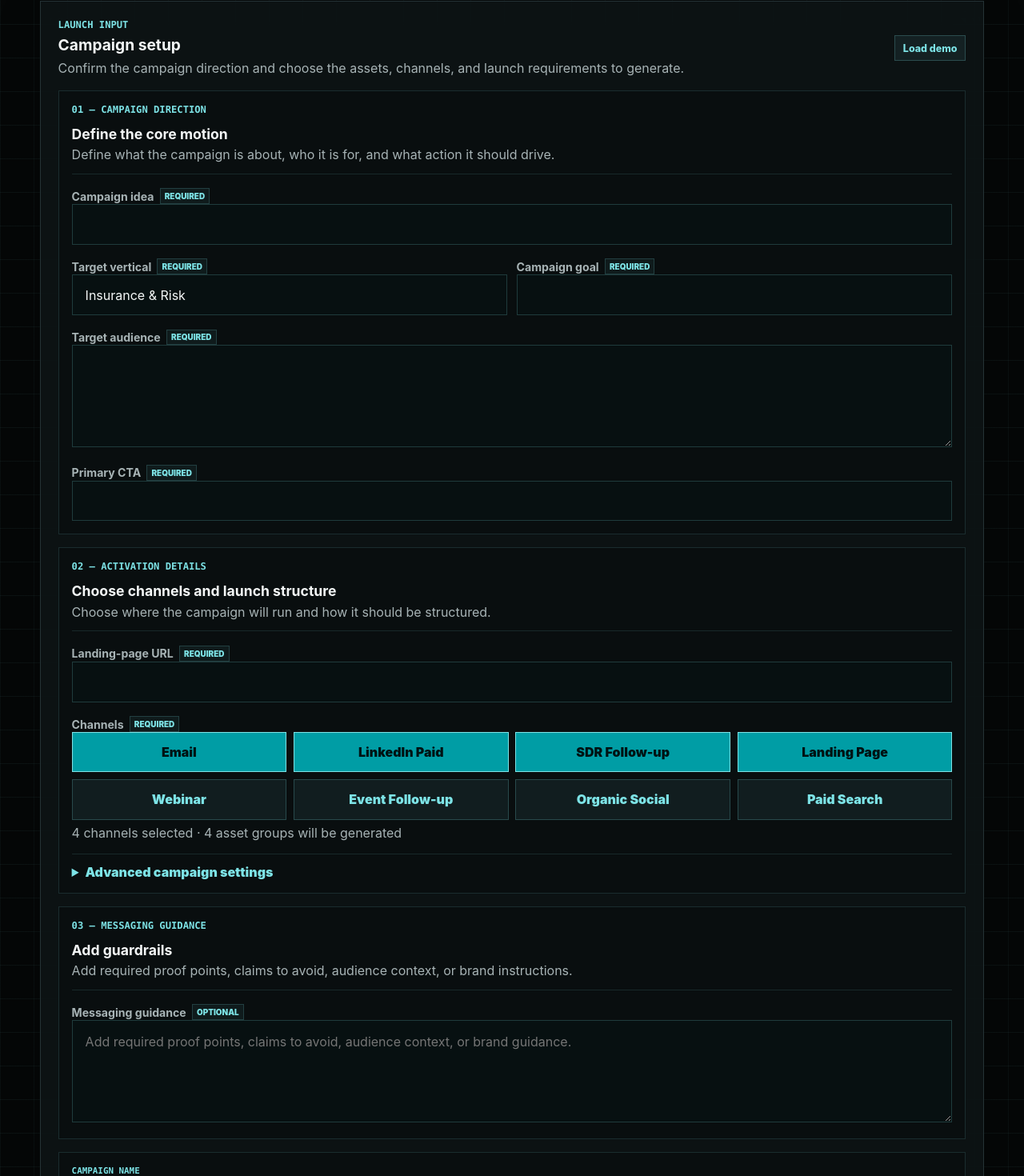
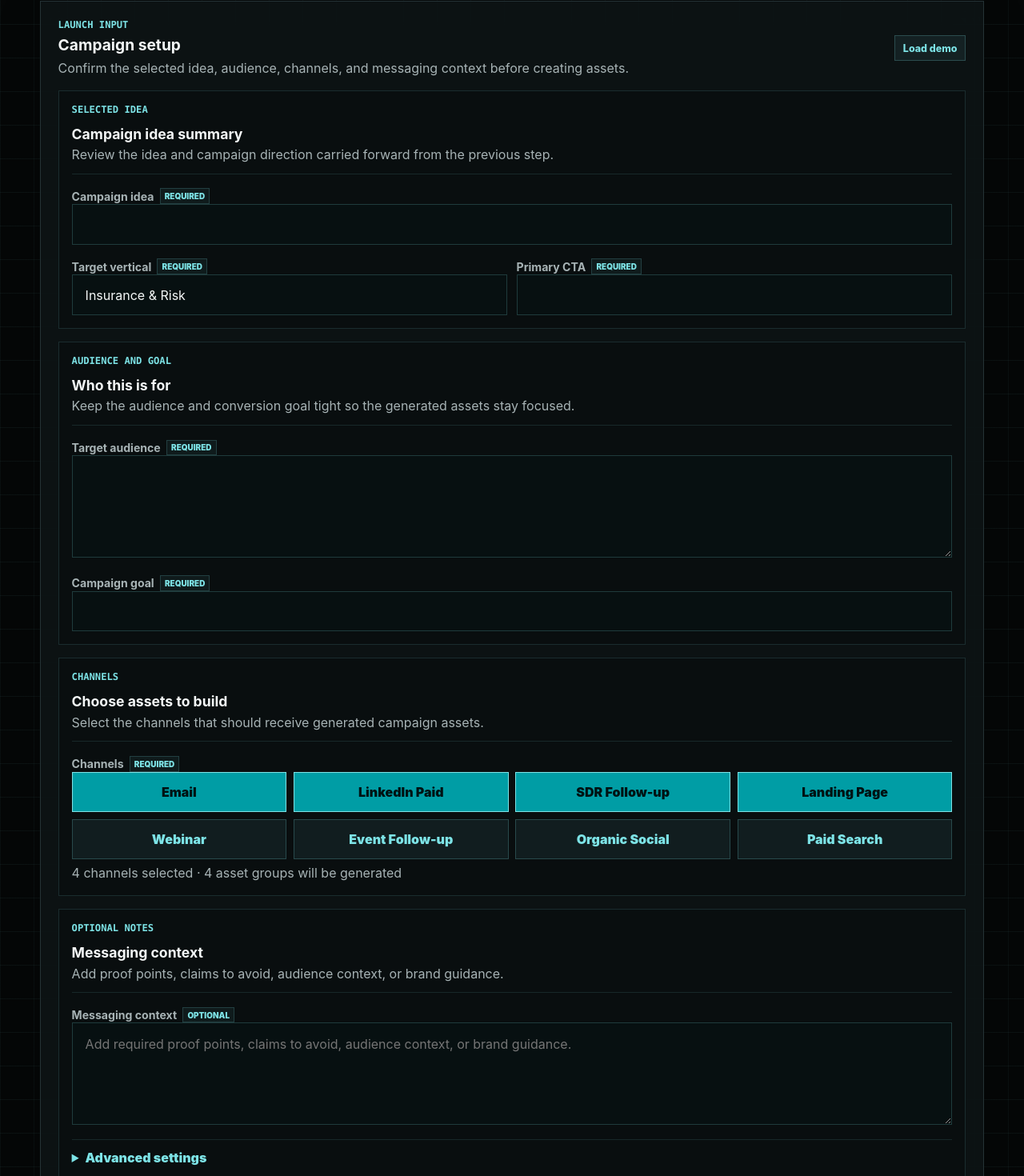
Before and after one commit to akankshalksingh/planet-campaign-brief-agent, a Next.js app: page /campaign-builder in a window 1280 px wide. Shown: the part 600-2070 px from the top of the page at 80% size. Built offline with nearby package versions, Linux system fonts and the light colour scheme.

Commit message:
Simplify builder and persist selected idea

```diff
--- a/app/campaign-builder/page.tsx
+++ b/app/campaign-builder/page.tsx
@@ -1,7 +1,7 @@
 "use client";
 
 import Link from "next/link";
-import { FormEvent, useMemo, useState } from "react";
+import { FormEvent, useEffect, useMemo, useState } from "react";
 import { OrbitField } from "@/app/components/OrbitField";
 import {
   AssetHandoff,
@@ -22,6 +22,10 @@ type SourceContext = {
   meta: string;
   sourceLabel: string;
 } | null;
+type StoredBuilderSelection = {
+  input?: CampaignBuilderInput;
+  source?: Exclude<SourceContext, null>;
+};
 type AssetKey = "email" | "linkedin" | "sdr" | "landing_page";
 type RegenKey = AssetKey | "summary";
 type HandoffMessage = Partial<Record<AssetKey | "draft", string>>;
@@ -67,6 +71,17 @@ const emptyInput: BuilderForm = {
   notes: ""
 };
 
+const selectedBuilderInputKey = "planet:selectedCampaignBuilderInput";
+
+function defaultLandingPageUrl(vertical: string) {
+  if (vertical.includes("Agriculture")) return "https://www.planet.com/solutions/agriculture";
+  if (vertical.includes("Maritime")) return "https://www.planet.com/solutions/maritime";
+  if (vertical.includes("Defense")) return "https://www.planet.com/solutions/defense-and-intelligence";
+  if (vertical.includes("Government")) return "https://www.planet.com/solutions/government";
+  if (vertical.includes("Climate") || vertical.includes("Insurance")) return "https://www.planet.com/solutions/climate-risk";
+  return "https://www.planet.com/solutions";
+}
+
 function regionCode(region: string) {
   const normalized = region.trim().toLowerCase();
   if (!normalized) return "GLOBAL";
@@ -96,10 +111,24 @@ function buildCampaignName(region: string, campaignIdea: string, year = currentY
 }
 
 function toBuilderForm(input: CampaignBuilderInput): BuilderForm {
+  const landingPageUrl = input.landingPageUrl?.trim() || defaultLandingPageUrl(input.targetVertical);
   return {
     ...input,
+    landingPageUrl,
     campaignName: input.campaignName?.trim() || buildCampaignName(input.region || "North America", input.campaignIdea)
   };
+}
+
+function readStoredBuilderSelection(): StoredBuilderSelection | null {
+  try {
+    const stored = window.sessionStorage.getItem(selectedBuilderInputKey);
+    if (!stored) return null;
+    const parsed = JSON.parse(stored) as StoredBuilderSelection;
+    if (!parsed.input?.campaignIdea) return null;
+    return parsed;
+  } catch {
+    return null;
+  }
 }
 
 function parseInitialState(): { form: BuilderForm; source: SourceContext } {
@@ -108,6 +137,7 @@ function parseInitialState(): { form: BuilderForm; source: SourceContext } {
   const params = new URLSearchParams(window.location.search);
   const signal = getSignalById(params.get("signal") ?? "");
   const idea = signal ? getSignalIdea(signal, params.get("idea") ?? undefined) : null;
+  const storedSelection = readStoredBuilderSelection();
   const hasPrefill =
     signal ||
     params.has("campaignIdea") ||
@@ -115,7 +145,7 @@ function parseInitialState(): { form: BuilderForm; source: SourceContext } {
     params.has("targetAudience") ||
     params.has("campaignGoal") ||
     params.has("primaryCTA");
-  const initialForm = signal ? buildCampaignInputFromSignal(signal, idea?.id) : emptyInput;
+  const initialForm = signal ? buildCampaignInputFromSignal(signal, idea?.id) : storedSelection?.input ?? emptyInput;
   const editedChannels = params.get("channels")
     ?.split(",")
     .map((channel) => channel.trim())
@@ -123,7 +153,7 @@ function parseInitialState(): { form: BuilderForm; source: SourceContext } {
       CAMPAIGN_BUILDER_CHANNELS.includes(channel as CampaignBuilderChannel)
     );
 
-  const form = hasPrefill ? toBuilderForm({
+  const mergedInput = {
     ...initialForm,
     campaignIdea: params.get("campaignIdea") || initialForm.campaignIdea,
     targetVertical: params.get("targetVertical") || initialForm.targetVertical,
@@ -131,8 +161,11 @@ function parseInitialState(): { form: BuilderForm; source: SourceContext } {
     campaignGoal: params.get("campaignGoal") || initialForm.campaignGoal,
     primaryCTA: params.get("primaryCTA") || initialForm.primaryCTA,
     channels: editedChannels?.length ? editedChannels : initialForm.channels,
-    landingPageUrl: params.get("landingPageUrl") || initialForm.landingPageUrl,
     notes: params.get("notes") || initialForm.notes
+  };
+  const form = hasPrefill || storedSelection?.input ? toBuilderForm({
+    ...mergedInput,
+    landingPageUrl: params.get("landingPageUrl") || initialForm.landingPageUrl || defaultLandingPageUrl(mergedInput.targetVertical)
   }) : emptyInput;
 
   const source = signal
@@ -147,7 +180,9 @@ function parseInitialState(): { form: BuilderForm; source: SourceContext } {
           meta: `${form.targetVertical} · ${form.salesMotion} · ${form.lifecycleStage}`,
           sourceLabel: params.has("targetAudience") ? "Pre-filled from Account" : "Pre-filled from Ideas"
         }
-      : null;
+      : storedSelection?.source
+        ? storedSelection.source
+        : null;
 
   return { form, source };
 }
@@ -1019,6 +1054,21 @@ export default function CampaignBuilderPage() {
   const generationSummary = `This will generate campaign assets, owner handoffs, draft destinations, and a clear next action for each selected channel.`;
   const prefilledLabel = sourceContext?.sourceLabel;
 
+  useEffect(() => {
+    if (!form.campaignIdea.trim()) return;
+    window.sessionStorage.setItem(
+      selectedBuilderInputKey,
+      JSON.stringify({
+        input: form,
+        source: sourceContext ?? {
+          title: form.campaignIdea,
+          meta: `${form.targetVertical || "Campaign"} · ${form.salesMotion} · ${form.lifecycleStage}`,
+          sourceLabel: "Saved campaign setup"
+        }
+      })
+    );
+  }, [form, sourceContext]);
+
   function updateField(key: keyof BuilderForm, value: string) {
     setForm((current) => {
       const next = { ...current, [key]: value };
@@ -1152,7 +1202,7 @@ export default function CampaignBuilderPage() {
             <div>
               <p className="eyebrow">Launch input</p>
               <strong>Campaign setup</strong>
-              <p>Confirm the campaign direction and choose the assets, channels, and launch requirements to generate.</p>
+              <p>Confirm the selected idea, audience, channels, and messaging context before creating assets.</p>
             </div>
             <button type="button" className="copyButton" onClick={loadDemo}>Load demo</button>
           </div>
@@ -1172,9 +1222,9 @@ export default function CampaignBuilderPage() {
 
           <section className="builderSetupSection">
             <div className="setupSectionIntro">
-              <p className="eyebrow">01 — Campaign direction</p>
-              <h2>Define the core motion</h2>
-              <p>Define what the campaign is about, who it is for, and what action it should drive.</p>
+              <p className="eyebrow">Selected idea</p>
+              <h2>Campaign idea summary</h2>
+              <p>Review the idea and campaign direction carried forward from the previous step.</p>
             </div>
 
             <div>
@@ -1193,10 +1243,18 @@ export default function CampaignBuilderPage() {
                 <FieldError message={fieldErrors.targetVertical} />
               </div>
               <div>
-                <FieldLabel required>Campaign goal</FieldLabel>
-                <input id="campaignGoal" value={form.campaignGoal} onChange={(event) => updateField("campaignGoal", event.target.value)} />
-                <FieldError message={fieldErrors.campaignGoal} />
+                <FieldLabel required>Primary CTA</FieldLabel>
+                <input id="primaryCTA" value={form.primaryCTA} onChange={(event) => updateField("primaryCTA", event.target.value)} />
+                <FieldError message={fieldErrors.primaryCTA} />
               </div>
+            </div>
+          </section>
+
+          <section className="builderSetupSection">
+            <div className="setupSectionIntro">
+              <p className="eyebrow">Audience and goal</p>
+              <h2>Who this is for</h2>
+              <p>Keep the audience and conversion goal tight so the generated assets stay focused.</p>
             </div>
 
             <div>
@@ -1206,23 +1264,17 @@ export default function CampaignBuilderPage() {
             </div>
 
             <div>
-              <FieldLabel required>Primary CTA</FieldLabel>
-              <input id="primaryCTA" value={form.primaryCTA} onChange={(event) => updateField("primaryCTA", event.target.value)} />
-              <FieldError message={fieldErrors.primaryCTA} />
+              <FieldLabel required>Campaign goal</FieldLabel>
+              <input id="campaignGoal" value={form.campaignGoal} onChange={(event) => updateField("campaignGoal", event.target.value)} />
+              <FieldError message={fieldErrors.campaignGoal} />
             </div>
           </section>
 
           <section className="builderSetupSection">
             <div className="setupSectionIntro">
-              <p className="eyebrow">02 — Activation details</p>
-              <h2>Choose channels and launch structure</h2>
-              <p>Choose where the campaign will run and how it should be structured.</p>
-            </div>
-
-            <div>
-              <FieldLabel required>Landing-page URL</FieldLabel>
-              <input id="landingPageUrl" value={form.landingPageUrl} onChange={(event) => updateField("landingPageUrl", event.target.value)} />
-              <FieldError message={fieldErrors.landingPageUrl} />
+              <p className="eyebrow">Channels</p>
+              <h2>Choose assets to build</h2>
+              <p>Select the channels that should receive generated campaign assets.</p>
             </div>
 
             <div>
@@ -1237,10 +1289,35 @@ export default function CampaignBuilderPage() {
               <p className="builderSummaryLine">{channelSummary}</p>
               <FieldError message={fieldErrors.channels} />
             </div>
+          </section>
+
+          <section className="builderSetupSection">
+            <div className="setupSectionIntro">
+              <p className="eyebrow">Optional notes</p>
+              <h2>Messaging context</h2>
+              <p>Add proof points, claims to avoid, audience context, or brand guidance.</p>
+            </div>
+            <div>
+              <FieldLabel optional>Messaging context</FieldLabel>
+              <textarea id="notes" className="guidanceTextarea" value={form.notes} onChange={(event) => updateField("notes", event.target.value)} placeholder="Add required proof points, claims to avoid, audience context, or brand guidance." />
+            </div>
 
             <details className="advancedSettings">
-              <summary>Advanced campaign settings</summary>
+              <summary>Advanced settings</summary>
               <div className="formTwoCol">
+                <div>
+                  <FieldLabel required>Landing-page URL</FieldLabel>
+                  <input id="landingPageUrl" value={form.landingPageUrl} onChange={(event) => updateField("landingPageUrl", event.target.value)} />
+                  <FieldError message={fieldErrors.landingPageUrl} />
+                </div>
+                <div>
+                  <FieldLabel optional>Campaign name</FieldLabel>
+                  <input value={form.campaignName} onChange={(event) => {
+                    setCampaignNameEdited(true);
+                    updateField("campaignName", event.target.value);
+                  }} />
+                  <p className="builderSummaryLine">Generated from region, campaign idea, and year.</p>
+                </div>
                 <div>
                   <FieldLabel optional>Lifecycle stage</FieldLabel>
                   <select id="lifecycleStage" value={form.lifecycleStage} onChange={(event) => updateField("lifecycleStage", event.target.value)}>
@@ -1262,32 +1339,9 @@ export default function CampaignBuilderPage() {
                   <input id="campaignOwner" value={form.campaignOwner} onChange={(event) => updateField("campaignOwner", event.target.value)} />
                 </div>
               </div>
+              <button type="button" className="copyButton advancedRecalculate" onClick={recalculateName}>Recalculate campaign name</button>
             </details>
           </section>
-
-          <section className="builderSetupSection">
-            <div className="setupSectionIntro">
-              <p className="eyebrow">03 — Messaging guidance</p>
-              <h2>Add guardrails</h2>
-              <p>Add required proof points, claims to avoid, audience context, or brand instructions.</p>
-            </div>
-            <div>
-              <FieldLabel optional>Messaging guidance</FieldLabel>
-              <textarea id="notes" className="guidanceTextarea" value={form.notes} onChange={(event) => updateField("notes", event.target.value)} placeholder="Add required proof points, claims to avoid, audience context, or brand guidance." />
-            </div>
-          </section>
-
-          <div className="campaignNamePreview">
-            <div>
-              <span>Campaign name</span>
-              <input value={form.campaignName} onChange={(event) => {
-                setCampaignNameEdited(true);
-                updateField("campaignName", event.target.value);
-              }} />
-              <p>Generated from region, campaign idea, and year. Uses underscores for Salesforce, Marketo, and UTMs.</p>
-            </div>
-            <button type="button" className="copyButton" onClick={recalculateName}>Recalculate name</button>
-          </div>
 
           <div className="generationSummary">
             <p>{generationSummary}</p>
@@ -1295,7 +1349,7 @@ export default function CampaignBuilderPage() {
 
           <div className="builderPrimaryActions">
             <button className="primarySubmit" type="submit" disabled={loading}>
-              {loading ? "Generating campaign package..." : result ? "Update and regenerate" : "Generate campaign package"}
+              {loading ? "Building campaign assets..." : result ? "Update and regenerate" : "Build campaign assets"}
             </button>
             {result ? <Link className="secondaryAction" href="/reporting">Continue to Reporting</Link> : null}
           </div>
```
Also changed, not shown: app/campaign-idea/page.tsx (+54 -3 lines), app/components/SignalIdeaWorkspace.tsx (+38 -4 lines).
